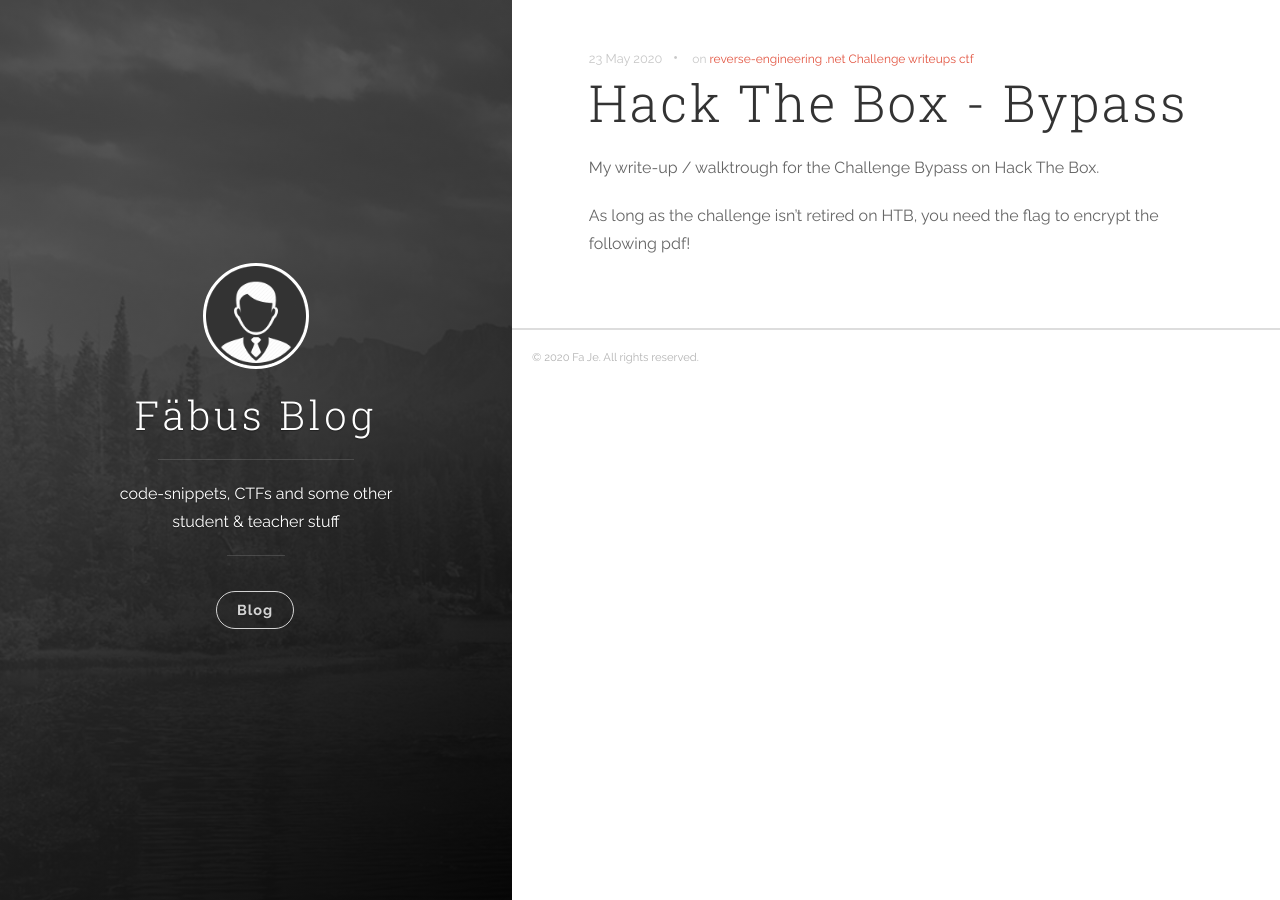
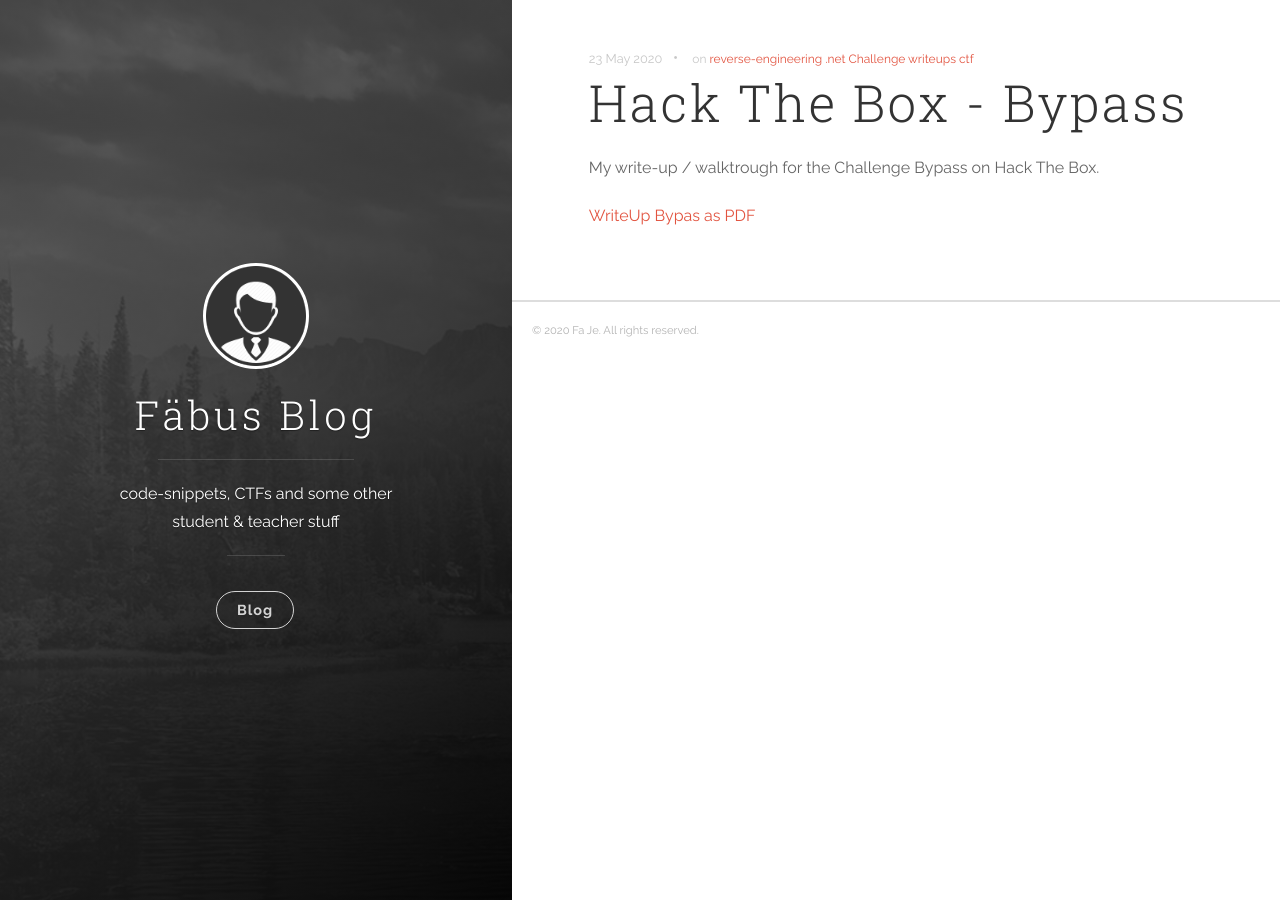
Before and after one commit to jaeflo/jaeflo.github.io, a Jekyll site: the page built from _posts/2020-05-23-hack-the-box-bypass.md, in a window 1280 px wide. Built offline with Jekyll 4.4.1, drawn with Linux system fonts in a browser that asks for light colours.

Commit message:
pdf bypass in master

```diff
--- a/_posts/2020-05-23-hack-the-box-bypass.md
+++ b/_posts/2020-05-23-hack-the-box-bypass.md
@@ -6,4 +6,4 @@ tags: [reverse-engineering, .net, Challenge, writeups, ctf]
 ---
 My write-up / walktrough for the Challenge Bypass on Hack The Box.
 
-As long as the challenge isn't retired on HTB, you need the flag to encrypt the following pdf!
+[WriteUp Bypas as PDF](https://www.dropbox.com/s/8f9a2oqba12ov9n/2020-05-23-hack-the-box-bypass.pdf?dl=1)
```
